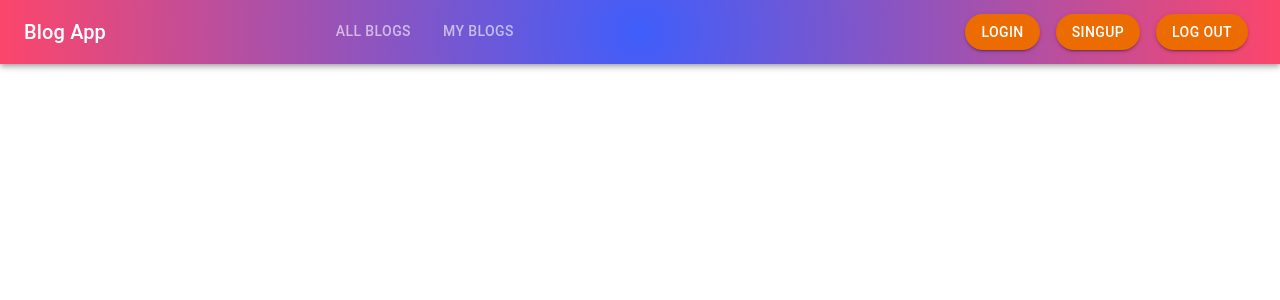
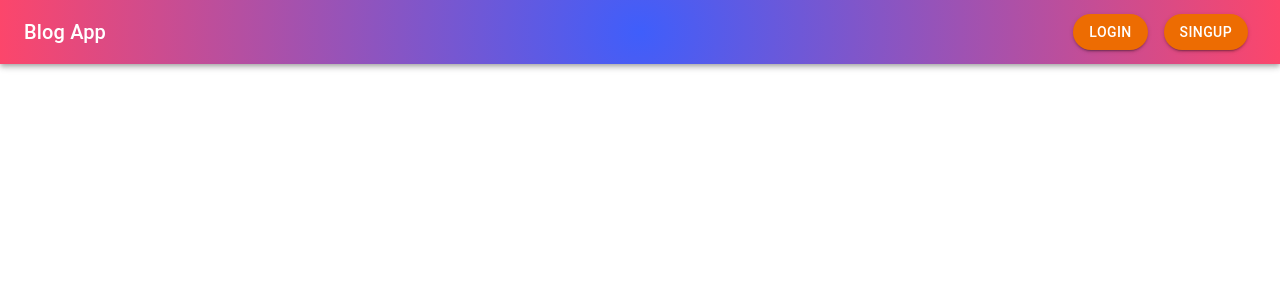
Before and after one commit to suraj9060/BlogApp, a React (Create React App) app: page / in a window 1280 px wide. Shown: the top 300 px of the page. Built offline with nearby package versions, Linux system fonts and the light colour scheme.

Commit message:
all header funcality and routing is completed

```diff
--- a/src/App.js
+++ b/src/App.js
@@ -7,8 +7,11 @@ import Blog from "./components/Blog"
 import UserBlog from "./components/UserBlog";
 import BlogDetails from "./components/BlogDetails";
 import AddBlog from "./components/AddBlog";
+import { useSelector } from 'react-redux';
 
 function App() {
+  const isLoggedIn = useSelector(state => state.isLoggedIn)
+  console.log(isLoggedIn)
   return (
     <React.Fragment className="App">
       <header>
--- a/src/components/Header.jsx
+++ b/src/components/Header.jsx
@@ -11,8 +11,10 @@ import {
 } from "@mui/material";
 import { useState } from "react";
 import { Link } from "react-router-dom";
+import { useSelector } from "react-redux";
 
 const Header = () => {
+  const isLoggedIn = useSelector((state) => state.isLoggedIn);
   const [value, setValue] = useState();
 
   return (
@@ -25,6 +27,7 @@ const Header = () => {
     >
       <Toolbar>
         <Typography variant="h6">Blog App</Typography>
+        {isLoggedIn && (
           <Box display="flex" marginLeft={"auto"} marginRight={"auto"}>
             <Tabs
               textColor="inherit"
@@ -35,7 +38,11 @@ const Header = () => {
               <Tab LinkComponent={Link} to="/myblogs" label="My Blogs" />
             </Tabs>
           </Box>
+        )}
         <Box display={"flex"} marginLeft={"auto"}>
+          {!isLoggedIn && (
+            <>
+              {" "}
               <Button
                 LinkComponent={Link}
                 to="/auth"
@@ -53,7 +60,10 @@ const Header = () => {
                 sx={{ margin: 1, borderRadius: 10 }}
               >
                 Singup
-          </Button>
+              </Button>{" "}
+            </>
+          )}
+          {isLoggedIn && (
             <Button
               LinkComponent={Link}
               to="/auth"
@@ -63,6 +73,7 @@ const Header = () => {
             >
               Log out
             </Button>
+          )}
         </Box>
       </Toolbar>
     </AppBar>
--- a/src/index.js
+++ b/src/index.js
@@ -2,14 +2,18 @@ import React from 'react';
 import ReactDOM from 'react-dom/client';
 import './index.css';
 import App from './App';
-import{BrowserRouter} from "react-router-dom"
+import { BrowserRouter } from "react-router-dom"
+import { Provider } from "react-redux"
+import {store} from "./store"
 
 
 const root = ReactDOM.createRoot(document.getElementById('root'));
 root.render(
   <React.StrictMode>
     <BrowserRouter>
-      <App />
+      <Provider store={store}>
+        <App />
+      </Provider>
     </BrowserRouter>
   </React.StrictMode>
 );
--- /dev/null
+++ b/src/store/index.js
@@ -0,0 +1,20 @@
+import { configureStore, createSlice } from "@reduxjs/toolkit";
+
+const authSlice = createSlice({
+  name: "auth",
+  initialState: { isLoggedIn: false },
+  reducers: {
+    login(state) {
+      state.isLoggedIn = true;
+    },
+    logout(state) {
+      state.isLoggedOut = false;
+    },
+  },
+});
+
+export const authActions = authSlice.actions
+
+export const store = configureStore({
+    reducer:authSlice.reducer
+})
```
Lines whose indentation alone changed are shown as unchanged.
